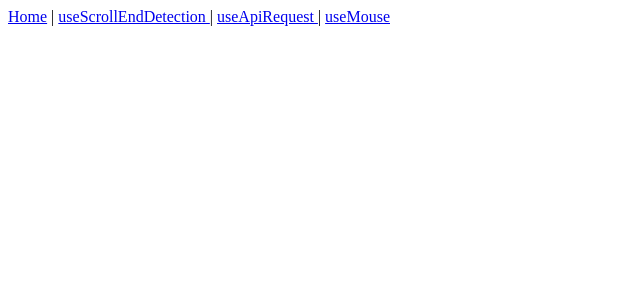
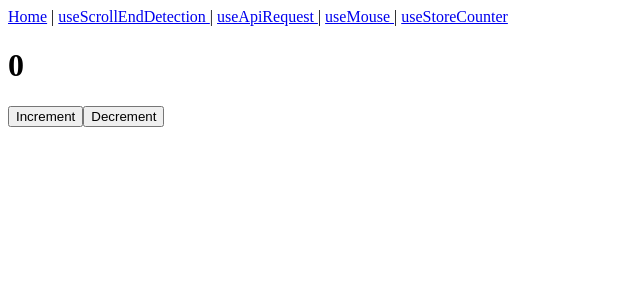
Before and after one commit to yann-yinn/vue-composables, a Vue app: page /use-store-counter in a window 1280 px wide. Shown: the top 300 px of the page, without its empty margins (0-640 px from the left). Built offline with nearby package versions, Linux system fonts and the light colour scheme.

Commit message:
add useStoreCounter

```diff
--- a/src/App.vue
+++ b/src/App.vue
@@ -12,7 +12,8 @@ import { RouterLink, RouterView } from "vue-router";
         </RouterLink>
         |
         <RouterLink to="/use-api-request"> useApiRequest </RouterLink> |
-        <RouterLink to="/use-mouse"> useMouse </RouterLink>
+        <RouterLink to="/use-mouse"> useMouse </RouterLink> |
+        <RouterLink to="/use-store-counter"> useStoreCounter </RouterLink>
       </nav>
     </div>
   </header>
--- a/src/composables/useMouse.ts
+++ b/src/composables/useMouse.ts
@@ -1,16 +1,14 @@
-import { ref, onMounted, onUnmounted } from "vue";
+import { ref } from "vue";
+import useWindowEventListener from "@/composables/useWindowEventListener";
 
 export default function useMouse() {
   const x = ref(0);
   const y = ref(0);
 
-  function update(event: MouseEvent) {
+  useWindowEventListener("mousemove", (event: MouseEvent) => {
     x.value = event.pageX;
     y.value = event.pageY;
-  }
-
-  onMounted(() => window.addEventListener("mousemove", update));
-  onUnmounted(() => window.removeEventListener("mousemove", update));
+  });
 
   return { x, y };
 }
--- /dev/null
+++ b/src/composables/useStoreCounter.ts
@@ -0,0 +1,22 @@
+import { reactive, readonly } from "vue";
+
+const state = reactive({
+  count: 0,
+  doubleCount: 0,
+});
+
+function increment() {
+  state.count++;
+}
+
+function decrement() {
+  state.count--;
+}
+
+export default function useStoreCounter() {
+  return {
+    increment,
+    decrement,
+    state: readonly(state),
+  };
+}
--- /dev/null
+++ b/src/composables/useWindowEventListener.ts
@@ -0,0 +1,7 @@
+import { onMounted, onUnmounted } from "vue";
+
+// add and remove any window eventListener
+export default function useWindowEventListener(event: string, callback) {
+  onMounted(() => window.addEventListener(event, callback));
+  onUnmounted(() => window.removeEventListener(event, callback));
+}
--- a/src/router/index.ts
+++ b/src/router/index.ts
@@ -24,6 +24,11 @@ const router = createRouter({
       name: "useMouse",
       component: () => import("@/views/useMouse.vue"),
     },
+    {
+      path: "/use-store-counter",
+      name: "useStoreCounter",
+      component: () => import("@/views/useStoreCounter.vue"),
+    },
   ],
 });
 
--- /dev/null
+++ b/src/views/useStoreCounter.vue
@@ -0,0 +1,12 @@
+<script setup lang="ts">
+import useStoreCounter from "@/composables/useStoreCounter";
+const { state, increment, decrement } = useStoreCounter();
+</script>
+
+<template>
+  <div>
+    <h1>{{ state.count }}</h1>
+    <button @click="increment">Increment</button>
+    <button @click="decrement">Decrement</button>
+  </div>
+</template>
```
